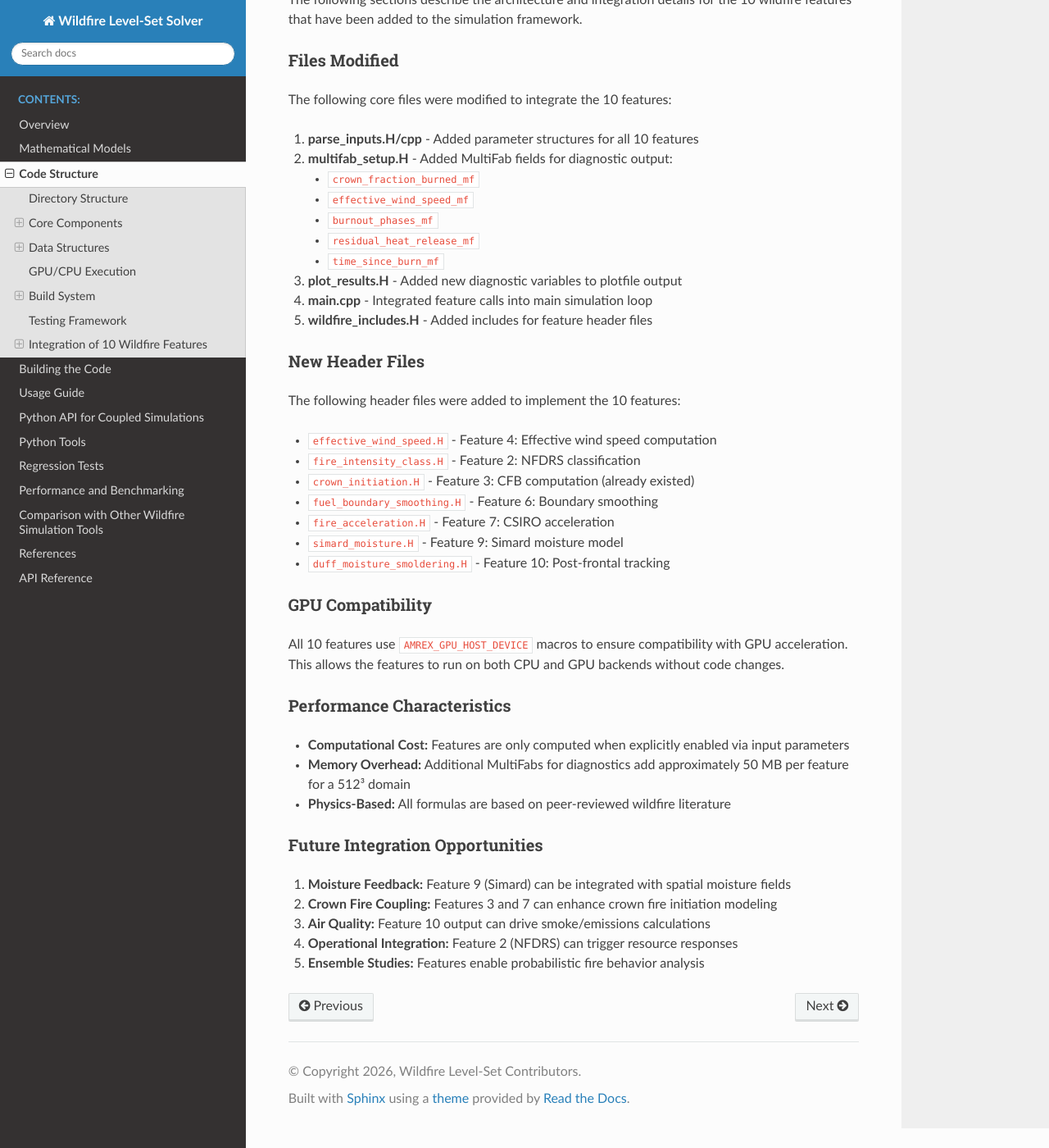
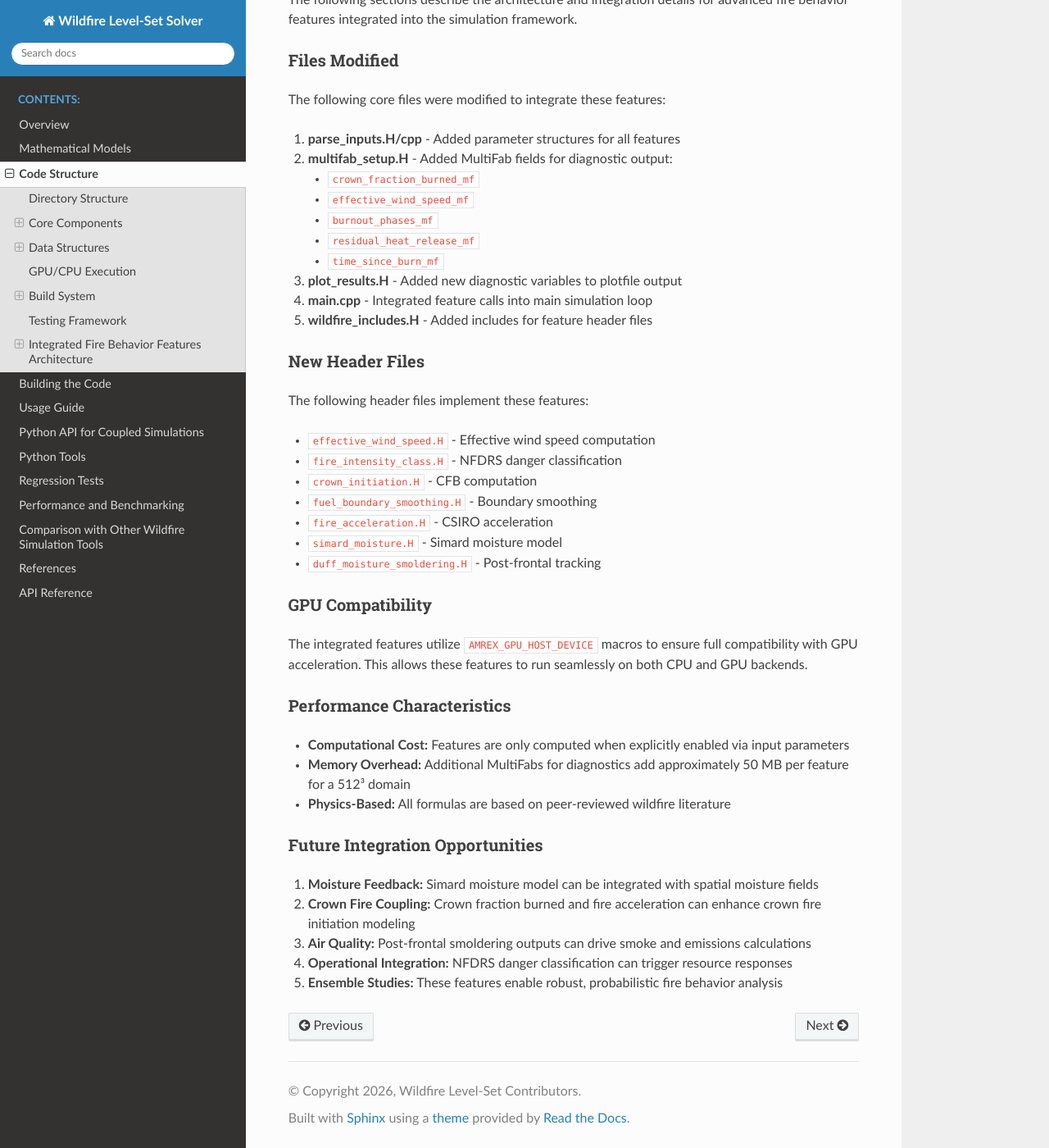
Before and after one commit to hgopalan/wildfire_levelset, a Sphinx documentation site: the page built from docs/code_structure.rst, in a window 1280 px wide and 1400 px high, scrolled down 9561 px. Shown: the whole window at 82% size. Built offline with Sphinx 7.4.7 and the Read the Docs theme 3.1.0, drawn with Linux system fonts in a browser that asks for light colours; some of the changed text lies outside the part shown.

Commit message:
Professionalize integrated features architecture in code_structure.rst

```diff
--- a/docs/code_structure.rst
+++ b/docs/code_structure.rst
@@ -443,17 +443,17 @@ Run specific test::
     ctest -R basic_levelset
 
 
-Integration of 10 Wildfire Features
-------------------------------------
+Integrated Fire Behavior Features Architecture
+----------------------------------------------
 
-The following sections describe the architecture and integration details for the 10 wildfire features that have been added to the simulation framework.
+The following sections describe the architecture and integration details for advanced fire behavior features integrated into the simulation framework.
 
 Files Modified
 ^^^^^^^^^^^^^^
 
-The following core files were modified to integrate the 10 features:
+The following core files were modified to integrate these features:
 
-1. **parse_inputs.H/cpp** - Added parameter structures for all 10 features
+1. **parse_inputs.H/cpp** - Added parameter structures for all features
 2. **multifab_setup.H** - Added MultiFab fields for diagnostic output:
 
    * ``crown_fraction_burned_mf``
@@ -469,20 +469,20 @@ The following core files were modified to integrate the 10 features:
 New Header Files
 ^^^^^^^^^^^^^^^^
 
-The following header files were added to implement the 10 features:
+The following header files implement these features:
 
-* ``effective_wind_speed.H`` - Feature 4: Effective wind speed computation
-* ``fire_intensity_class.H`` - Feature 2: NFDRS classification
-* ``crown_initiation.H`` - Feature 3: CFB computation (already existed)
-* ``fuel_boundary_smoothing.H`` - Feature 6: Boundary smoothing
-* ``fire_acceleration.H`` - Feature 7: CSIRO acceleration
-* ``simard_moisture.H`` - Feature 9: Simard moisture model
-* ``duff_moisture_smoldering.H`` - Feature 10: Post-frontal tracking
+* ``effective_wind_speed.H`` - Effective wind speed computation
+* ``fire_intensity_class.H`` - NFDRS danger classification
+* ``crown_initiation.H`` - CFB computation
+* ``fuel_boundary_smoothing.H`` - Boundary smoothing
+* ``fire_acceleration.H`` - CSIRO acceleration
+* ``simard_moisture.H`` - Simard moisture model
+* ``duff_moisture_smoldering.H`` - Post-frontal tracking
 
 GPU Compatibility
 ^^^^^^^^^^^^^^^^^
 
-All 10 features use ``AMREX_GPU_HOST_DEVICE`` macros to ensure compatibility with GPU acceleration. This allows the features to run on both CPU and GPU backends without code changes.
+The integrated features utilize ``AMREX_GPU_HOST_DEVICE`` macros to ensure full compatibility with GPU acceleration. This allows these features to run seamlessly on both CPU and GPU backends.
 
 Performance Characteristics
 ^^^^^^^^^^^^^^^^^^^^^^^^^^^
@@ -494,8 +494,8 @@ Performance Characteristics
 Future Integration Opportunities
 ^^^^^^^^^^^^^^^^^^^^^^^^^^^^^^^^^
 
-1. **Moisture Feedback:** Feature 9 (Simard) can be integrated with spatial moisture fields
-2. **Crown Fire Coupling:** Features 3 and 7 can enhance crown fire initiation modeling
-3. **Air Quality:** Feature 10 output can drive smoke/emissions calculations
-4. **Operational Integration:** Feature 2 (NFDRS) can trigger resource responses
-5. **Ensemble Studies:** Features enable probabilistic fire behavior analysis
+1. **Moisture Feedback:** Simard moisture model can be integrated with spatial moisture fields
+2. **Crown Fire Coupling:** Crown fraction burned and fire acceleration can enhance crown fire initiation modeling
+3. **Air Quality:** Post-frontal smoldering outputs can drive smoke and emissions calculations
+4. **Operational Integration:** NFDRS danger classification can trigger resource responses
+5. **Ensemble Studies:** These features enable robust, probabilistic fire behavior analysis
```
